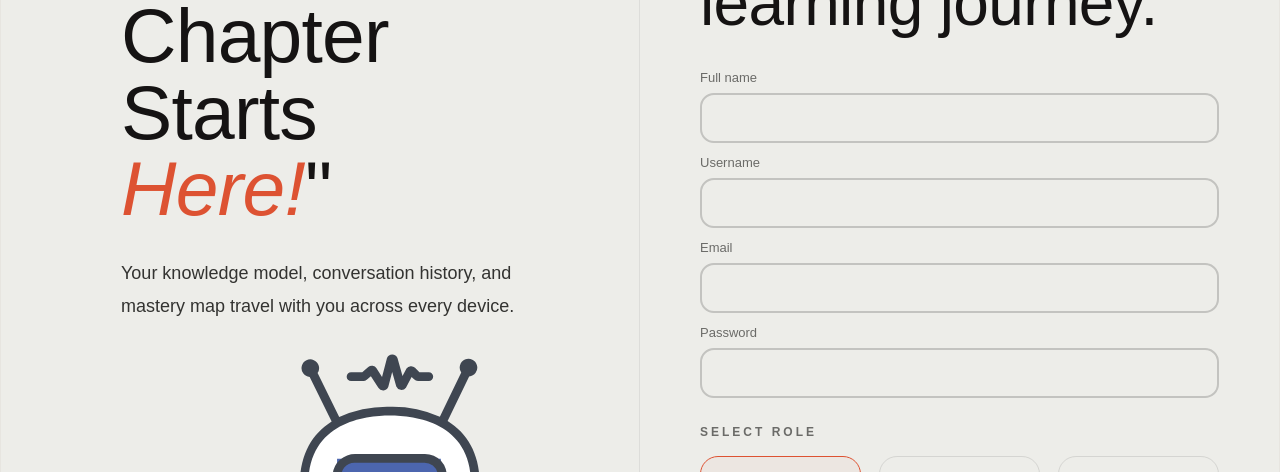
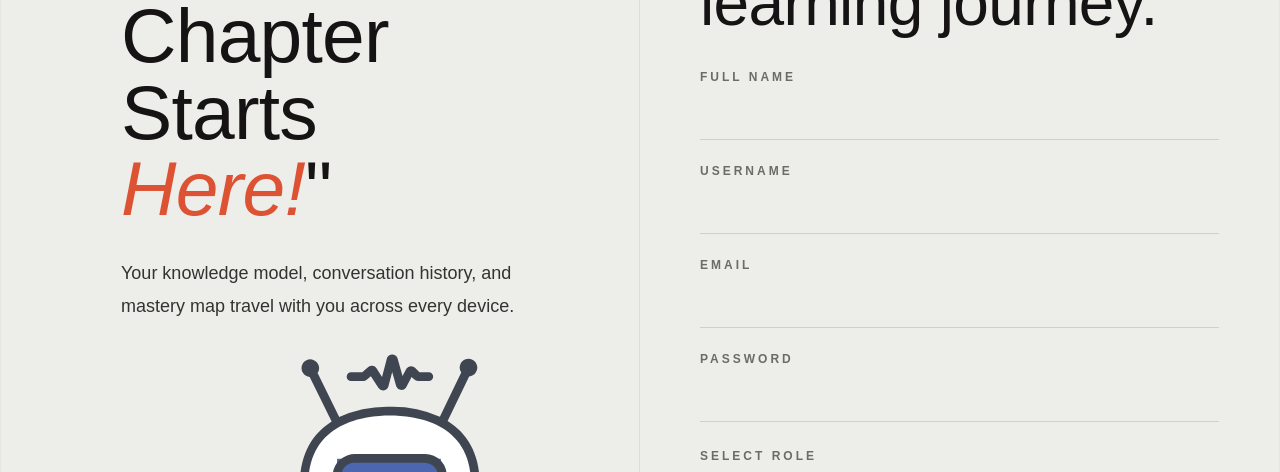
Before and after one commit to SahanMihikalpa/frontend-robot-, a Next.js app: page /register in a window 1280 px wide. Shown: the part 239-711 px from the top of the page. Built offline with nearby package versions, Linux system fonts and the light colour scheme; no server answers; a web font is replaced by a local one.

Commit message:
login and register pages refined

```diff
--- a/pages/register.tsx
+++ b/pages/register.tsx
@@ -108,78 +108,50 @@ export default function Register() {
         </h2>
         <form onSubmit={handleSubmit}>
           <div className="form-row">
-            <label>Full name</label>
+            <label className="form-label" htmlFor="register-full-name">Full name</label>
             <input
+              id="register-full-name"
+              className="editorial-input"
               type="text"
               value={form.full_name}
               onChange={(e) => update('full_name', e.target.value)}
               required
-              style={{
-                width: '100%',
-                padding: '14px 16px',
-                border: '2px solid rgba(6, 6, 6, 0.18)',
-                borderRadius: '14px',
-                background: 'transparent',
-                fontSize: '16px',
-                outline: 'none'
-              }}
             />
           </div>
 
-          <div className="form-row">
-            <label>Username</label>
+          <div className="form-row" style={{ marginTop: 24 }}>
+            <label className="form-label" htmlFor="register-username">Username</label>
             <input
+              id="register-username"
+              className="editorial-input"
               type="text"
               value={form.username}
               onChange={(e) => update('username', e.target.value)}
               required
-              style={{
-                width: '100%',
-                padding: '14px 16px',
-                border: '2px solid rgba(6, 6, 6, 0.18)',
-                borderRadius: '14px',
-                background: 'transparent',
-                fontSize: '16px',
-                outline: 'none'
-              }}
             />
           </div>
 
-          <div className="form-row">
-            <label>Email</label>
+          <div className="form-row" style={{ marginTop: 24 }}>
+            <label className="form-label" htmlFor="register-email">Email</label>
             <input
+              id="register-email"
+              className="editorial-input"
               type="email"
               value={form.email}
               onChange={(e) => update('email', e.target.value)}
               required
-              style={{
-                width: '100%',
-                padding: '14px 16px',
-                border: '2px solid rgba(6, 6, 6, 0.18)',
-                borderRadius: '14px',
-                background: 'transparent',
-                fontSize: '16px',
-                outline: 'none'
-              }}
             />
           </div>
 
-          <div className="form-row">
-            <label>Password</label>
+          <div className="form-row" style={{ marginTop: 24 }}>
+            <label className="form-label" htmlFor="register-password">Password</label>
             <input
+              id="register-password"
+              className="editorial-input"
               type="password"
               value={form.password}
               onChange={(e) => update('password', e.target.value)}
               required
-              style={{
-                width: '100%',
-                padding: '14px 16px',
-                border: '2px solid rgba(6, 6, 6, 0.18)',
-                borderRadius: '14px',
-                background: 'transparent',
-                fontSize: '16px',
-                outline: 'none'
-              }}
             />
           </div>
 
@@ -188,14 +160,7 @@ export default function Register() {
               marginTop: 24
             }}
           >
-            <label
-              style={{
-                letterSpacing: '.25em',
-                textTransform: 'uppercase',
-                fontSize: 12,
-                fontWeight: 600
-              }}
-            >
+            <label className="form-label">
               Select Role
             </label>
             <div className="auth-role-grid">
@@ -208,18 +173,7 @@ export default function Register() {
                   key={item.value}
                   type="button"
                   onClick={() => update('role', item.value as 'student' | 'teacher' | 'admin')}
-                  className="auth-role-option"
-                  style={{
-                    border:
-                      form.role === item.value
-                        ? '1px solid var(--accent)'
-                        : '1px solid rgba(107,107,104,0.18)',
-
-                    background:
-                      form.role === item.value
-                        ? 'rgba(221,82,50,.04)'
-                        : 'transparent',
-                  }}
+                  className={`auth-role-option${form.role === item.value ? ' selected' : ''}`}
                 >
                   <div
                     style={{
@@ -247,7 +201,7 @@ export default function Register() {
             </div>
           </div>
 
-          {error && <p style={{ color: '#ff7a7a' }}>{error}</p>}
+          {error && <p className="form-error">{error}</p>}
 
           <div style={{ display: 'flex', gap: 12, marginTop: 8, flexWrap: 'wrap' }}>
             <button className="btn" type="submit" disabled={loading}>
--- a/styles/globals.css
+++ b/styles/globals.css
@@ -322,6 +322,18 @@ body{
 
 /* ─── Forms ─── */
 .form-row{display:flex;flex-direction:column;gap:8px;margin-bottom:12px}
+.form-label{
+  letter-spacing:.25em;
+  text-transform:uppercase;
+  font-size:12px;
+  font-weight:600;
+  color:var(--muted);
+}
+.form-error{
+  color:var(--danger);
+  font-size:14px;
+  margin-top:12px;
+}
 .field{display:flex;flex-direction:column;gap:8px}
 .field textarea{min-height:120px;resize:vertical}
 .field textarea,.field input,.field select{width:100%}
@@ -2961,12 +2973,23 @@ pre{background:rgba(0,0,0,0.15);padding:12px;border-radius:8px;overflow:auto;fon
   padding:18px 20px;
   border-radius:18px;
   cursor:pointer;
-  transition:.2s;
+  border:1px solid rgba(107,107,104,0.18);
+  background:transparent;
+  transition:border-color .2s ease, background .2s ease, transform .2s ease, box-shadow .2s ease;
   text-align:left;
   min-height:92px;
   display:flex;
   flex-direction:column;
   justify-content:center;
+}
+.auth-role-option:hover{
+  transform:translateY(-3px);
+  border-color:var(--ink);
+  box-shadow:0 12px 26px rgba(21,19,19,.1);
+}
+.auth-role-option.selected{
+  border-color:var(--accent);
+  background:rgba(221,82,50,.04);
 }
 
 .home-footer{
```
Also changed, not shown: pages/login.tsx (+5 -22 lines).
